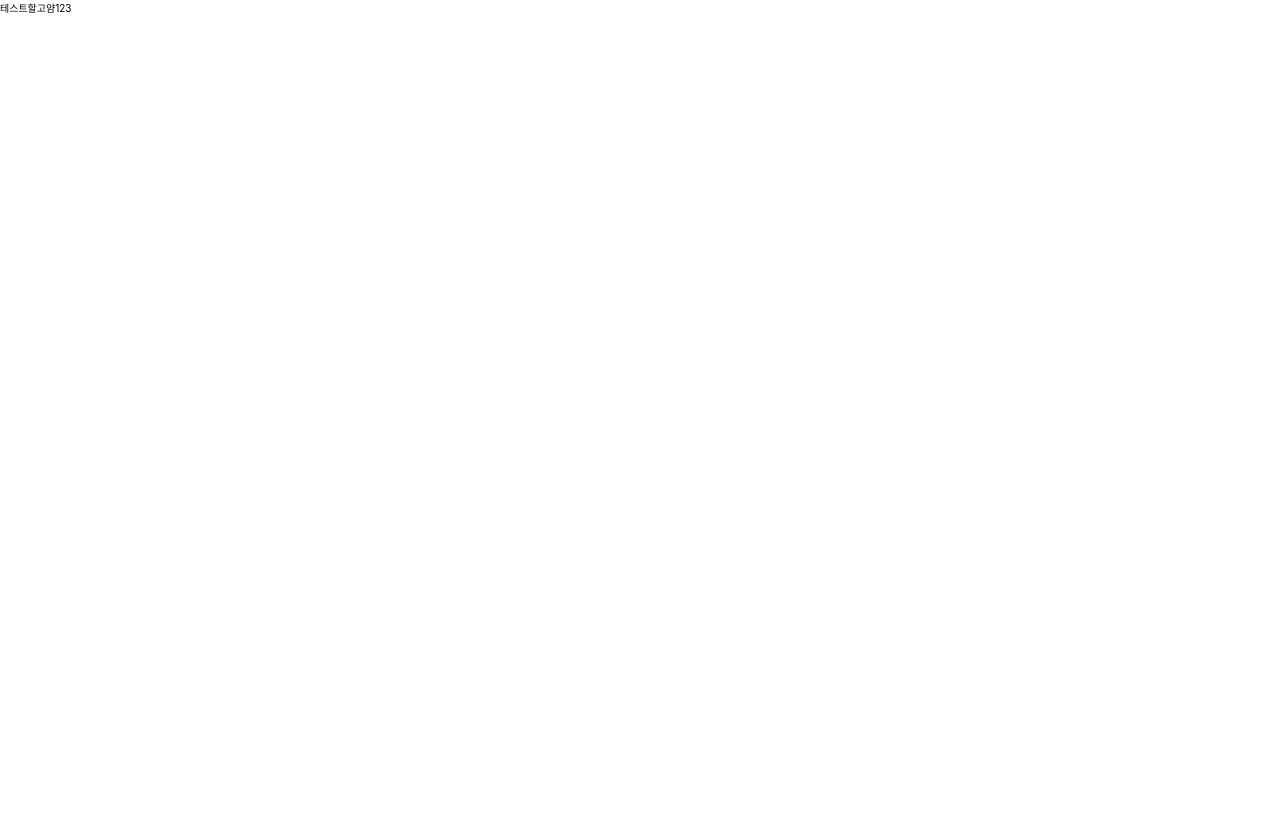
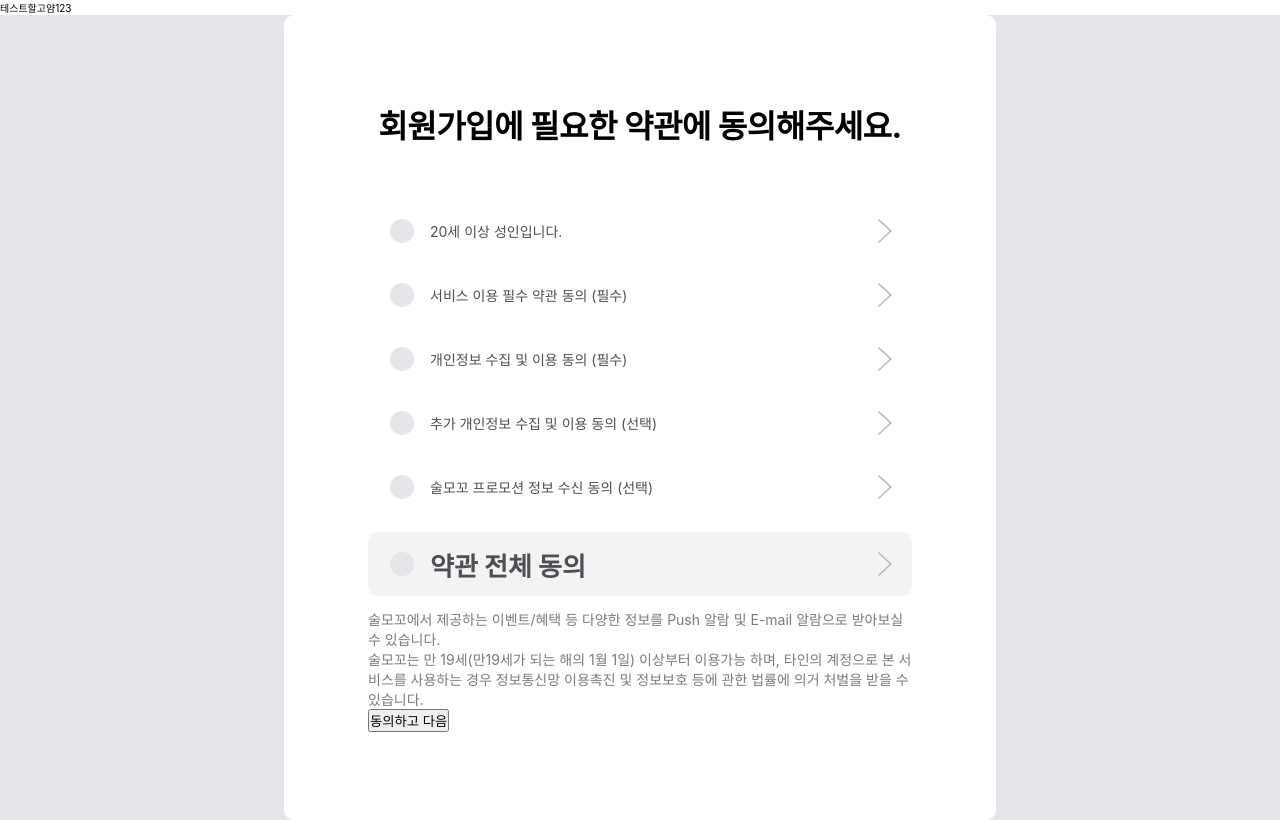
Before and after one commit to sulmocco/frontend, a React (Create React App) app: page /terms in a window 1280 px wide. Before the commit this address had no page. Built offline with nearby package versions, Linux system fonts and the light colour scheme.

Commit message:
CREATE: create terms page

```diff
--- a/src/App.js
+++ b/src/App.js
@@ -3,6 +3,7 @@ import Theme from "./styles/Theme";
 import { Route, Routes } from "react-router-dom";
 import LoginRending from "./pages/loginrending";
 import Login from "./pages/login";
+import Terms from "./pages/terms";
 
 function App() {
   return (
@@ -12,6 +13,7 @@ function App() {
         <Routes>
           <Route path="/loginrending" element={<LoginRending />} />
           <Route path="/login" element={<Login />} />
+          <Route path="/terms" element={<Terms />} />
         </Routes>
       </ThemeProvider>
     </div>
--- /dev/null
+++ b/src/pages/terms/index.jsx
@@ -0,0 +1,49 @@
+import React from 'react';
+import { Termsection, TermsWrap } from './styles';
+
+const Terms = () => {
+    return (
+        <TermsWrap>
+            <Termsection>
+                <h2>회원가입에 필요한 약관에 동의해주세요.</h2>
+                <ul>
+                    <li>
+                        <input type='checkbox' id='adult' />
+                        <label htmlFor='adult'></label>
+                        <p>20세 이상 성인입니다.</p>
+                    </li>
+                    <li>
+                        <input type='checkbox' id='service' />
+                        <label htmlFor='service'></label>
+                        <p>서비스 이용 필수 약관 동의 (필수)</p>
+                    </li>
+                    <li>
+                        <input type='checkbox' id='privacy' />
+                        <label htmlFor='privacy'></label>
+                        <p>개인정보 수집 및 이용 동의 (필수)</p>
+                    </li>
+                    <li>
+                        <input type='checkbox' id='add_privacy' />
+                        <label htmlFor='add_privacy'></label>
+                        <p>추가 개인정보 수집 및 이용 동의 (선택)</p>
+                    </li>
+                    <li>
+                        <input type='checkbox' id='promotion' />
+                        <label htmlFor='promotion'></label>
+                        <p>술모꼬 프로모션 정보 수신 동의 (선택)</p>
+                    </li>
+                    <li className='all_check'>
+                        <input type='checkbox' id='all_check' />
+                        <label htmlFor='all_check'></label>
+                        <p>약관 전체 동의</p>
+                    </li>
+                </ul>
+                <p>술모꼬에서 제공하는 이벤트/혜택 등 다양한 정보를 Push 알람 및 E-mail 알람으로 받아보실 수 있습니다.</p>
+                <p>술모꼬는 만 19세(만19세가 되는 해의 1월 1일) 이상부터 이용가능 하며, 타인의 계정으로 본 서비스를 사용하는 경우 정보통신망 이용촉진 및 정보보호 등에 관한 법률에 의거 처벌을 받을 수 있습니다.</p>
+                <button>동의하고 다음</button>
+            </Termsection>
+        </TermsWrap>
+    );
+};
+
+export default Terms;
--- /dev/null
+++ b/src/pages/terms/styles.jsx
@@ -0,0 +1,77 @@
+import styled from 'styled-components';
+
+export const TermsWrap = styled.div`
+    display: flex;
+    justify-content: center;
+    align-items: center;
+    min-height: 100vh;
+    background-color: #e3e5e9;
+`
+
+export const Termsection = styled.div`
+    padding: 8.8rem 8.4rem;
+    background-color: #fff;
+    border-radius: 1rem;
+    max-width: 71.2rem;
+    max-height: 88.5rem;
+    h2 {
+        font-weight: 700;
+        font-size: 3.2rem;
+        line-height: 4.7rem;
+        letter-spacing: -0.5px;
+        text-align: center;
+    }
+    ul {
+        margin-top: 4.9rem;
+        display: flex;
+        flex-direction: column;
+        li{
+            position: relative;
+            display: flex;
+            flex-direction: row;
+            padding: 2rem 2.2rem;
+            align-items: center;
+            max-height: 6.4rem;
+            gap: 1.6rem;
+            &:after {
+                content: '';
+                position: absolute;
+                right: 2rem;
+                display: block;
+                background-image: url('/images/arrow_right_gray.png');
+                width: 1.4rem;
+                height: 2.4rem;
+            }
+            input{
+                display: none;
+            }
+            label {
+                display: block;
+                width: 2.4rem;
+                height: 2.4rem;
+                border-radius: 50%;
+                background-color: #e3e5e9;
+                cursor: pointer;
+            }
+            p {
+                font-weight: 400;
+                size: 2rem;
+                color: #4e4e56;
+            }
+        }
+        .all_check {
+            background-color: #f2f3f3;
+            border-radius: 1rem;
+            margin: 1.3rem 0;
+            p {
+                font-weight: 700;
+                font-size: 2.6rem;
+            }
+        }
+    }
+    P {
+        font-size: 1.4rem;
+        color: #7a7a80;
+
+    }
+`
--- a/src/styles/GlobalStyles.js
+++ b/src/styles/GlobalStyles.js
@@ -8,6 +8,7 @@ const GlobalStyles = createGlobalStyle`
         padding: 0;
         box-sizing: border-box;
         outline-style: none;
+        list-style: none;
     }
     a {
         text-decoration: none;
@@ -25,6 +26,9 @@ const GlobalStyles = createGlobalStyle`
     h1,h2,h3,h4 {
         cursor: default;
     }
+    p, span {
+        cursor: default;
+    }
     button {
         cursor: pointer;
     }
```
Also changed, not shown: public/images/arrow_right_gray.png (added), public/images/logo192.png (deleted).
